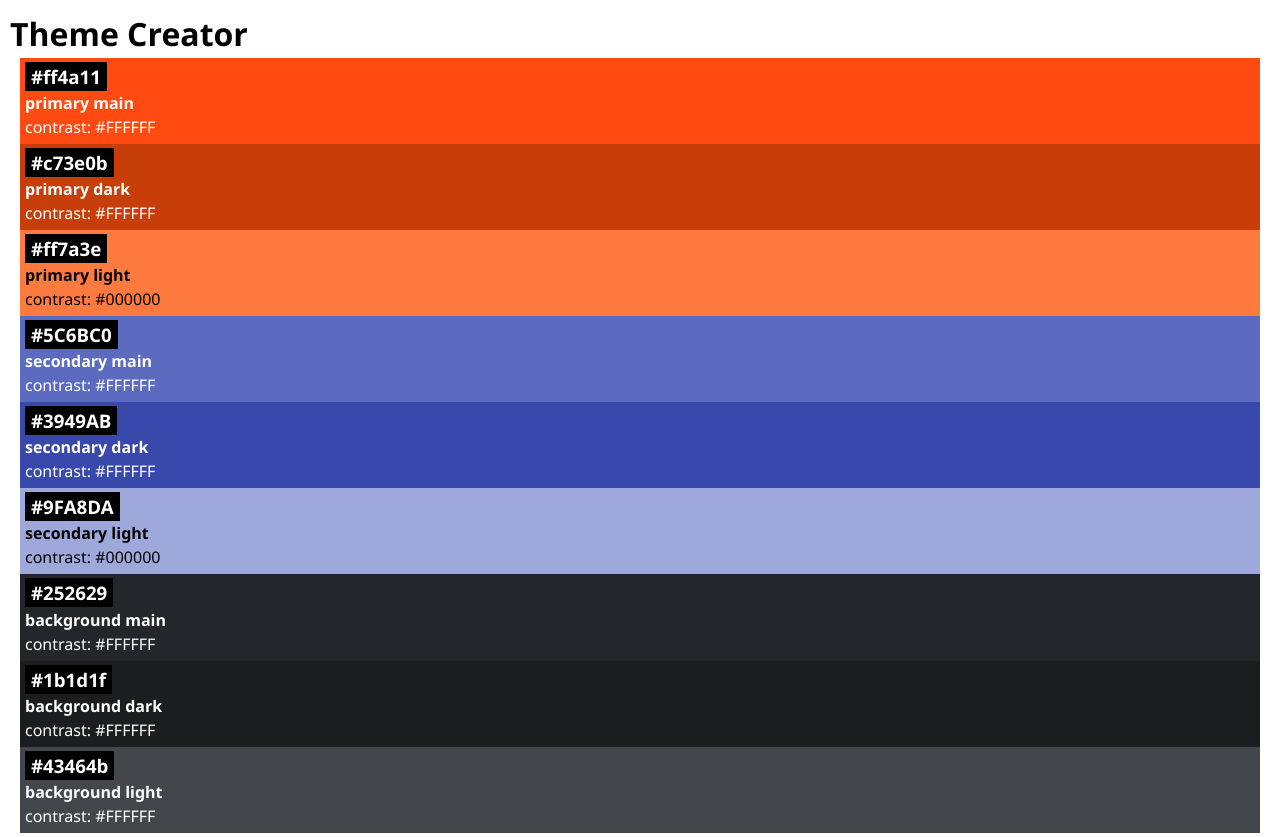
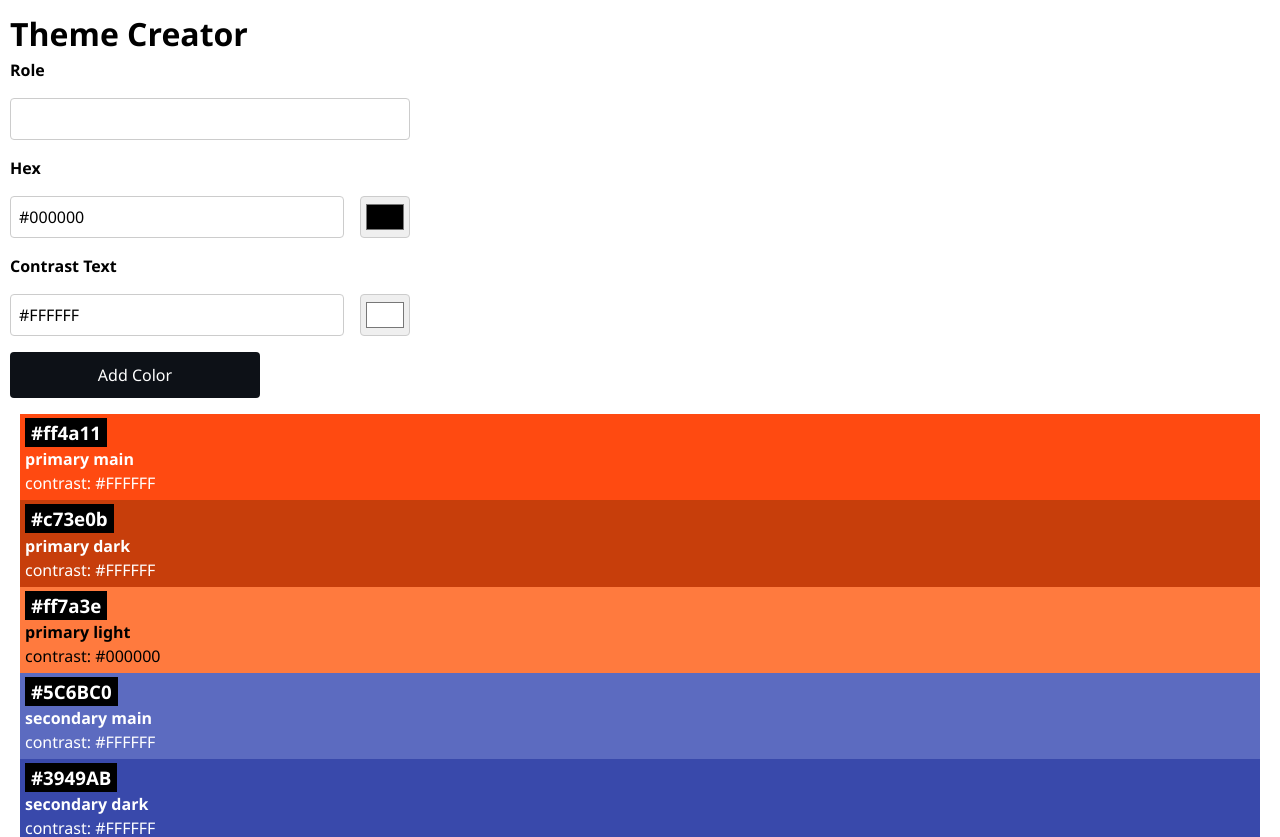
Before and after one commit to DBr-git/theme-creator, a React (Vite) app: page / in a window 1280 px wide. Shown: the top 837 px of the page. Built offline with nearby package versions, Linux system fonts and the light colour scheme.

Commit message:
added form & styled form

```diff
--- a/package.json
+++ b/package.json
@@ -14,7 +14,8 @@
     "@octokit/rest": "^20.1.0",
     "dotenv": "^16.4.5",
     "react": "^18.2.0",
-    "react-dom": "^18.2.0"
+    "react-dom": "^18.2.0",
+    "uid": "^2.0.2"
   },
   "devDependencies": {
     "@types/react": "^18.2.66",
--- a/src/App.jsx
+++ b/src/App.jsx
@@ -1,17 +1,24 @@
 import { initialColors } from "./lib/colors";
-import Color from "./Components/Color/Color";
+// import Color from "./Components/Color/Color";
 import "./App.css";
+import ColorForm from "./Components/ColorForm/ColorForm";
+import { useState } from "react";
+import { uid } from "uid";
+import ColorsSection from "./Components/ColorSection/ColorSection";
 
 function App() {
+  const [themes, setThemes] = useState(initialColors);
+
+  function handleAddTheme(newColor) {
+    setThemes([...themes, { id: uid(), ...newColor }]);
+  }
   return (
     <>
       <h1>Theme Creator</h1>
-
-      {initialColors.map((color) => {
-        return <Color key={color.id} color={color} />;
-      })}
+      <ColorForm onAddTheme={handleAddTheme} />
+      <ColorsSection colors={themes} />
     </>
   );
 }
-//Test Comment
+
 export default App;
--- /dev/null
+++ b/src/Components/ColorForm/ColorForm.css
@@ -0,0 +1,47 @@
+.color-card--form {
+  display: flex;
+  flex-direction: column;
+  gap: 1rem;
+  max-width: 400px;
+  margin-bottom: 1rem;
+}
+
+.color-card--form label {
+  font-weight: bold;
+}
+
+.color-card--form input {
+  padding: 0.5rem;
+  border: 1px solid #ccc;
+  border-radius: 4px;
+}
+
+.color-input--wrapper {
+  display: flex;
+  gap: 1rem;
+  width: 100%;
+}
+
+.color-input--text {
+  flex: 1;
+}
+
+.color-card--form .color-input {
+  cursor: pointer;
+  height: auto;
+  padding: 0.2rem;
+}
+
+.color-card--form button {
+  padding: 0.7rem;
+  background-color: #0d1117;
+  color: white;
+  border: none;
+  border-radius: 4px;
+  cursor: pointer;
+  max-width: 250px;
+}
+
+.color-card--form button:hover {
+  background-color: #0d1117da;
+}
--- /dev/null
+++ b/src/Components/ColorForm/ColorForm.jsx
@@ -0,0 +1,86 @@
+import "./ColorForm.css";
+import { useState } from "react";
+
+export default function ColorForm({ onAddTheme }) {
+  const [hexValue, setHexValue] = useState("#000000");
+  const [contrastHexValue, setContrastHexValue] = useState("#FFFFFF");
+
+  function handleSubmit(event) {
+    event.preventDefault();
+    const formData = new FormData(event.target);
+    const data = Object.fromEntries(formData);
+
+    onAddTheme(data);
+    event.target.reset();
+  }
+
+  function isValidHex(hex) {
+    return /^#[0-9A-Fa-f]{6}$/.test(hex);
+  }
+
+  function handleHexChange(event) {
+    const value = event.target.value;
+    if (value === "" || value.length <= 7) {
+      setHexValue(value);
+    }
+
+    if (value.length === 7 && isValidHex(value)) {
+      setHexValue(value);
+    }
+  }
+
+  function handleContrastHexChange(event) {
+    const value = event.target.value;
+    if (value === "" || value.length <= 7) {
+      setContrastHexValue(value);
+    }
+
+    if (value.length === 7 && isValidHex(value)) {
+      setContrastHexValue(value);
+    }
+  }
+
+  return (
+    <form className="color-card--form" onSubmit={handleSubmit}>
+      <label htmlFor="role-input">Role</label>
+      <input type="text" name="role" id="role-input"></input>
+      <label htmlFor="hexText-input">Hex</label>
+      <div className="color-input--wrapper">
+        <input
+          type="text"
+          name="hex"
+          id="hexText-input"
+          className="color-input--text"
+          value={hexValue}
+          onChange={handleHexChange}
+        ></input>
+        <input
+          type="color"
+          name="hex"
+          className="color-input"
+          value={isValidHex(hexValue) ? hexValue : "#000000"}
+          onChange={handleHexChange}
+        ></input>
+      </div>
+      <label htmlFor="contrastText-input">Contrast Text</label>
+      <div className="color-input--wrapper">
+        <input
+          type="text"
+          name="contrastText"
+          id="contrastText-input"
+          className="color-input--text"
+          value={contrastHexValue}
+          onChange={handleContrastHexChange}
+        ></input>
+        <input
+          type="color"
+          name="contrastText"
+          className="color-input"
+          value={isValidHex(contrastHexValue) ? contrastHexValue : "#FFFFFF"}
+          onChange={handleContrastHexChange}
+        ></input>
+      </div>
+      <button type="submit">Add Color</button>
+    </form>
+  );
+}
--- /dev/null
+++ b/src/Components/ColorSection/ColorSection.jsx
@@ -0,0 +1,12 @@
+import Color from "../Color/Color";
+
+export default function ColorsSection({ colors }) {
+  return (
+    <>
+      {colors.map((color) => (
+        <Color key={color.id} color={color} />
+      ))}
+      ;
+    </>
+  );
+}
```
Also changed, not shown: 1 other file (tests, documents, lock files or other folders).
